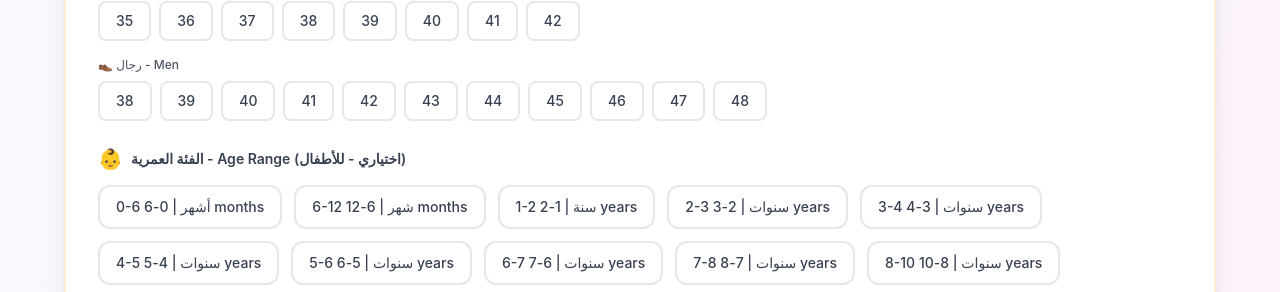
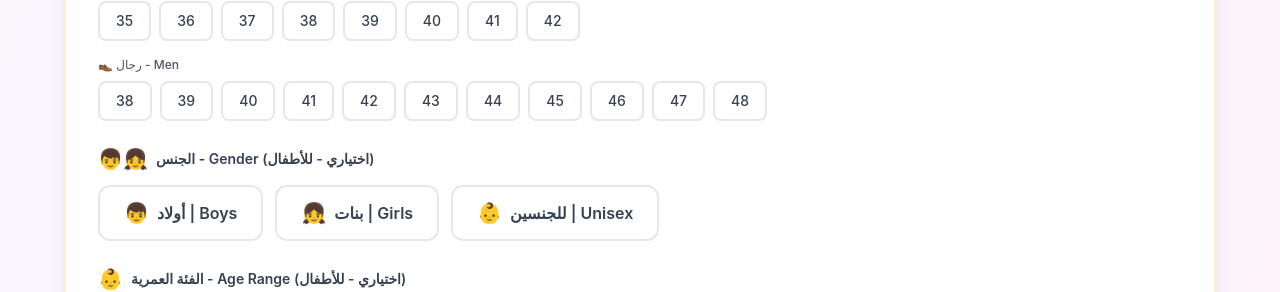
Before and after one commit to SabStorelb/sab-store-user, a Next.js app: page /admin/products/new in a window 1280 px wide. Shown: the part 1933-2225 px from the top of the page. Built offline with nearby package versions, Linux system fonts and the light colour scheme; no server answers; the database is empty; sample sign-in values are in the browser's storage.

Commit message:
إضافة خيار الجنس للأطفال (Boy/Girl/Unisex) + تحديث ملف التوثيق

```diff
--- a/src/pages/admin/products/new.tsx
+++ b/src/pages/admin/products/new.tsx
@@ -36,6 +36,7 @@ export default function NewProduct() {
   const [sizes, setSizes] = useState<string[]>([]);
   const [shoeSizes, setShoeSizes] = useState<string[]>([]);
   const [ageRange, setAgeRange] = useState<string[]>([]);
+  const [gender, setGender] = useState<string>(''); // Boy, Girl, Unisex
   const [deliveryTime, setDeliveryTime] = useState('');
   const [rate, setRate] = useState(0);
   const [available, setAvailable] = useState(true);
@@ -366,6 +367,7 @@ export default function NewProduct() {
         shoeSizes,
         ageRange,
         colors,
+        gender, // Boy, Girl, Unisex
 
         // Additional info
         deliveryTime,
@@ -1042,6 +1044,62 @@ export default function NewProduct() {
               </div>
             </div>
 
+            {/* Gender Selection */}
+            <div className="mb-6">
+              <div className="text-sm font-semibold mb-3 text-gray-700 flex items-center gap-2">
+                <span className="text-xl">👦👧</span>
+                <span>الجنس - Gender (اختياري - للأطفال)</span>
+              </div>
+              <div className="flex flex-wrap gap-3">
+                <button
+                  type="button"
+                  className={`px-6 py-3 rounded-xl border-2 font-semibold transition-all duration-200 transform hover:scale-105 flex items-center gap-2 ${
+                    gender === 'Boy'
+                      ? 'bg-blue-500 text-white border-blue-600 shadow-lg'
+                      : 'bg-white border-gray-200 hover:border-blue-300 hover:shadow-md text-gray-700'
+                  }`}
+                  onClick={() => setGender(gender === 'Boy' ? '' : 'Boy')}
+                >
+                  <span className="text-xl">👦</span>
+                  <span>أولاد | Boys</span>
+                </button>
+
+                <button
+                  type="button"
+                  className={`px-6 py-3 rounded-xl border-2 font-semibold transition-all duration-200 transform hover:scale-105 flex items-center gap-2 ${
+                    gender === 'Girl'
+                      ? 'bg-pink-500 text-white border-pink-600 shadow-lg'
+                      : 'bg-white border-gray-200 hover:border-pink-300 hover:shadow-md text-gray-700'
+                  }`}
+                  onClick={() => setGender(gender === 'Girl' ? '' : 'Girl')}
+                >
+                  <span className="text-xl">👧</span>
+                  <span>بنات | Girls</span>
+                </button>
+
+                <button
+                  type="button"
+                  className={`px-6 py-3 rounded-xl border-2 font-semibold transition-all duration-200 transform hover:scale-105 flex items-center gap-2 ${
+                    gender === 'Unisex'
+                      ? 'bg-purple-500 text-white border-purple-600 shadow-lg'
+                      : 'bg-white border-gray-200 hover:border-purple-300 hover:shadow-md text-gray-700'
+                  }`}
+                  onClick={() => setGender(gender === 'Unisex' ? '' : 'Unisex')}
+                >
+                  <span className="text-xl">👶</span>
+                  <span>للجنسين | Unisex</span>
+                </button>
+              </div>
+
+              {gender && (
+                <div className="mt-3 p-3 bg-gradient-to-r from-purple-50 to-pink-50 rounded-lg border border-purple-200">
+                  <span className="text-sm font-medium text-purple-800">
+                    ✓ محدد: {gender === 'Boy' ? '👦 أولاد' : gender === 'Girl' ? '👧 بنات' : '👶 للجنسين'}
+                  </span>
+                </div>
+              )}
+            </div>
+
             {/* Age Range */}
             <div>
               <div className="text-sm font-semibold mb-3 text-gray-700 flex items-center gap-2">
```
Also changed, not shown: 1 other file (tests, documents, lock files or other folders).
